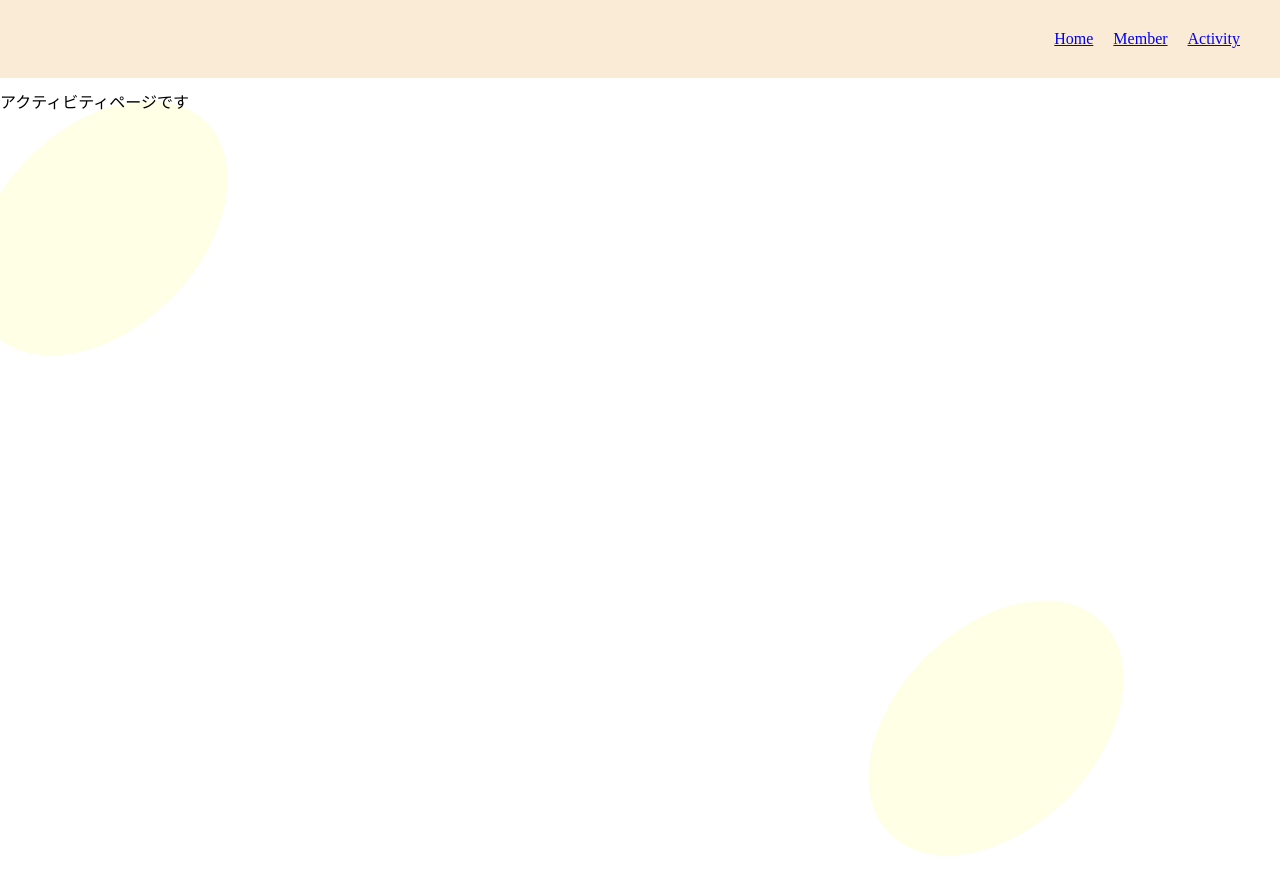
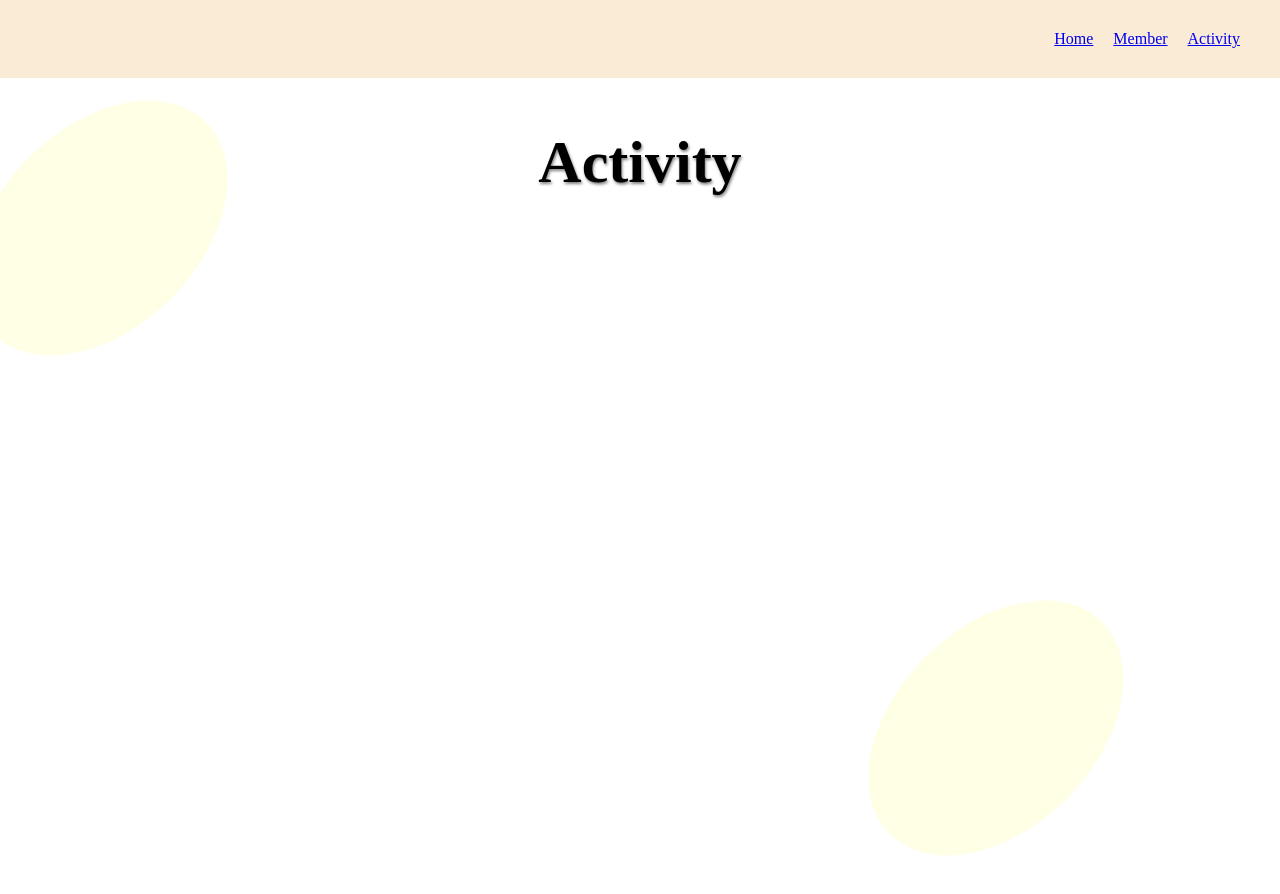
Before and after one commit to hiyokodev/hiyoko_site_2023, a Vue app: page /activity in a window 1280 px wide. Shown: the top 894 px of the page. Built offline with nearby package versions, Linux system fonts and the light colour scheme.

Commit message:
Add:Activityページのフォーマットを作成（<template>と<script>）
refs #11
ブランチを発行し、htmlとcssのフォーマットを作成しました。
h2のタイトルだけ表示してます。

```diff
--- a/src/views/ActivityView.vue
+++ b/src/views/ActivityView.vue
@@ -2,6 +2,36 @@
 
 <template>
   <main>
-    <p>アクティビティページです</p>
+    <div class="contents">
+      <h2>Activity</h2>
+
+      <div class="Web site">
+
+      </div>
+
+      <div class="Automation tools">
+      </div>
+
+      <div class="Lightning talk">
+      </div>
+
+    </div>
   </main>
 </template>
+
+
+
+
+<script>
+export default {}
+</script>
+<style scoped>
+
+h2 {
+  text-align: center;
+  font-family: Century;
+  font-size: 60px;
+  text-shadow: 1px 2px 3px #808080;
+}
+
+</style>
```
